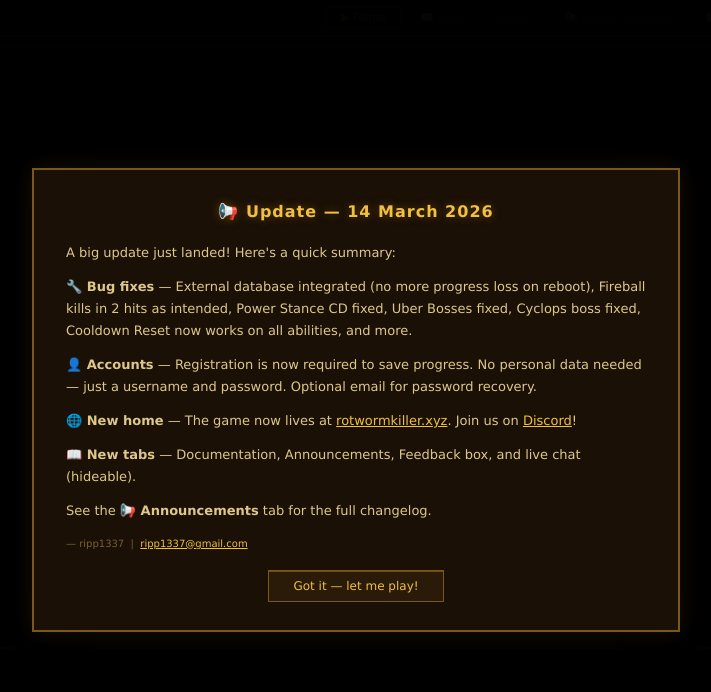
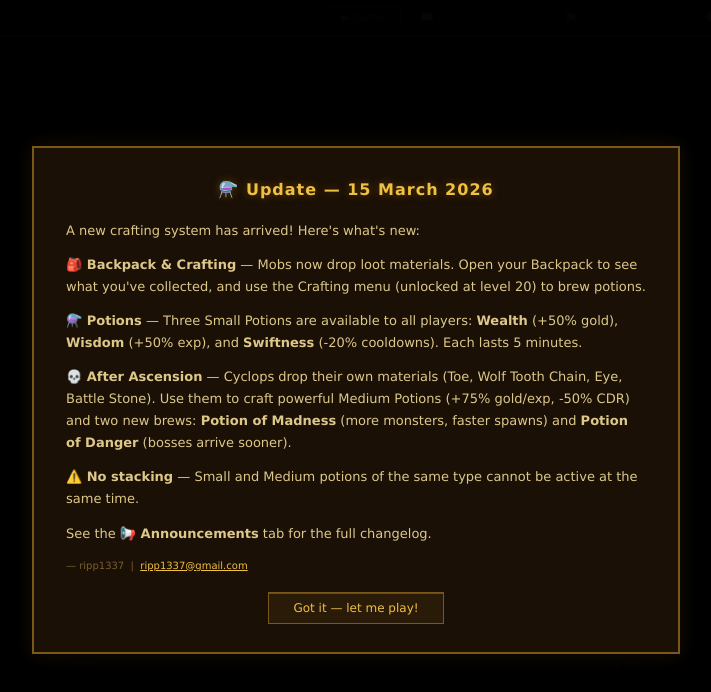
Before and after one commit to ripp1337/rotworm-killer, a website: page index.html in a window 1280 px wide. Shown: the top 692 px of the page, without its empty margins (284-995 px from the left). Drawn offline with Linux system fonts and the light colour scheme; no server answers.

Commit message:
Announce potions/crafting update, force re-show for all players (v2)

```diff
--- a/index.html
+++ b/index.html
@@ -11,13 +11,13 @@
     <!-- ── Announcement Modal ────────────────────────────────── -->
     <div id="announcement-overlay">
         <div id="announcement-modal">
-            <h2 id="announcement-title">📢 Update — 14 March 2026</h2>
+            <h2 id="announcement-title">⚗️ Update — 15 March 2026</h2>
             <div id="announcement-body">
-                <p>A big update just landed! Here's a quick summary:</p>
-                <p><strong>🔧 Bug fixes</strong> — External database integrated (no more progress loss on reboot), Fireball kills in 2 hits as intended, Power Stance CD fixed, Uber Bosses fixed, Cyclops boss fixed, Cooldown Reset now works on all abilities, and more.</p>
-                <p><strong>👤 Accounts</strong> — Registration is now required to save progress. No personal data needed — just a username and password. Optional email for password recovery.</p>
-                <p><strong>🌐 New home</strong> — The game now lives at <a href="https://rotwormkiller.xyz/" target="_blank" rel="noopener noreferrer">rotwormkiller.xyz</a>. Join us on <a href="https://discord.gg/d8rE8qSk" target="_blank" rel="noopener noreferrer">Discord</a>!</p>
-                <p><strong>📖 New tabs</strong> — Documentation, Announcements, Feedback box, and live chat (hideable).</p>
+                <p>A new crafting system has arrived! Here's what's new:</p>
+                <p><strong>🎒 Backpack &amp; Crafting</strong> — Mobs now drop loot materials. Open your Backpack to see what you've collected, and use the Crafting menu (unlocked at level 20) to brew potions.</p>
+                <p><strong>⚗️ Potions</strong> — Three Small Potions are available to all players: <strong>Wealth</strong> (+50% gold), <strong>Wisdom</strong> (+50% exp), and <strong>Swiftness</strong> (-20% cooldowns). Each lasts 5 minutes.</p>
+                <p><strong>💀 After Ascension</strong> — Cyclops drop their own materials (Toe, Wolf Tooth Chain, Eye, Battle Stone). Use them to craft powerful Medium Potions (+75% gold/exp, -50% CDR) and two new brews: <strong>Potion of Madness</strong> (more monsters, faster spawns) and <strong>Potion of Danger</strong> (bosses arrive sooner).</p>
+                <p><strong>⚠️ No stacking</strong> — Small and Medium potions of the same type cannot be active at the same time.</p>
                 <p>See the <strong>📢 Announcements</strong> tab for the full changelog.</p>
                 <p style="margin-top:12px;font-size:10px;color:#7a6030">— ripp1337 &nbsp;|&nbsp; <a href="mailto:ripp1337@gmail.com">ripp1337@gmail.com</a></p>
             </div>
--- a/js/main.js
+++ b/js/main.js
@@ -2121,14 +2121,14 @@ initAuth();
 
 // ── Announcement ─────────────────────────────────────────────
 (function () {
-    const VERSION = '2026-03-15-v1';
+    const VERSION = '2026-03-15-v2';
     if (localStorage.getItem('announcementDismissed') !== VERSION) {
         document.getElementById('announcement-overlay').classList.add('visible');
     }
 })();
 
 function closeAnnouncement() {
-    localStorage.setItem('announcementDismissed', '2026-03-15-v1');
+    localStorage.setItem('announcementDismissed', '2026-03-15-v2');
     document.getElementById('announcement-overlay').classList.remove('visible');
 }
 
```
